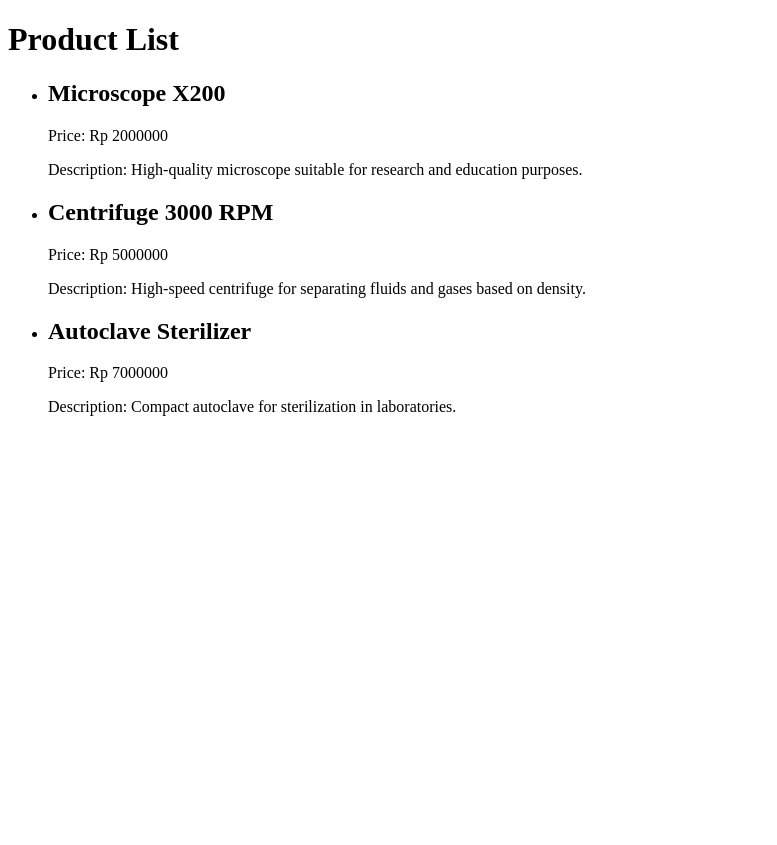
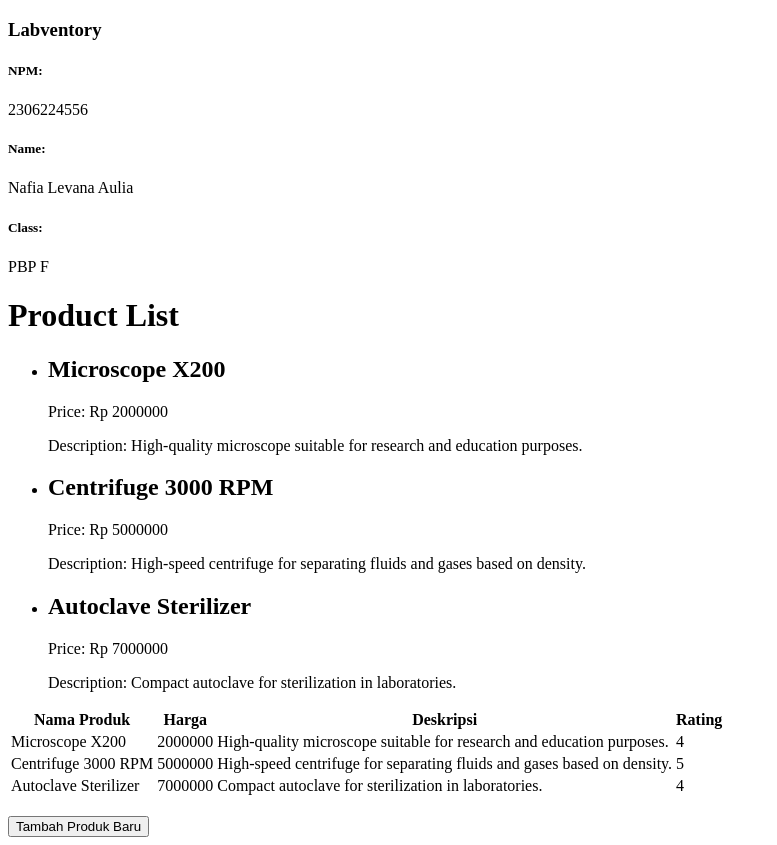
Before and after one commit to naphiale/labventory, a Django app: page / in a window 1280 px wide. Shown: the whole page, without its empty margins (0-777 px from the left). Before the commit the page ends 416 px from the top, so only its background shows below. Run offline with Django 5.2, Linux system fonts and the light colour scheme.

Commit message:
push tugas 3

```diff
--- a/labventory/settings.py
+++ b/labventory/settings.py
@@ -54,7 +54,7 @@ ROOT_URLCONF = 'labventory.urls'
 TEMPLATES = [
     {
         'BACKEND': 'django.template.backends.django.DjangoTemplates',
-        'DIRS': [],
+        'DIRS': [BASE_DIR / 'templates'],
         'APP_DIRS': True,
         'OPTIONS': {
             'context_processors': [
--- a/main/models.py
+++ b/main/models.py
@@ -1,10 +1,12 @@
+import uuid
 from django.db import models
 
 class Product(models.Model):
+    id = models.UUIDField(primary_key=True, default=uuid.uuid4, editable=False)
     name = models.CharField(max_length=255)
     price = models.IntegerField()
     description = models.TextField()
-    # rating = models.IntegerField()
+    rating = models.IntegerField(default=0)
 
     def __str__(self):
         return self.name
--- a/main/templates/main.html
+++ b/main/templates/main.html
@@ -1,11 +1,17 @@
-<!DOCTYPE html>
-<html lang="en">
-<head>
-    <meta charset="UTF-8">
-    <meta name="viewport" content="width=device-width, initial-scale=1.0">
-    <title>Labventory</title>
-</head>
-<body>
+{% extends 'base.html' %}
+
+{% block content %}
+<h3>Labventory</h3>
+
+<h5>NPM: </h5>
+<p>{{ npm }}</p>
+
+<h5>Name: </h5>
+<p>{{ name }}</p>
+
+<h5>Class: </h5>
+<p>{{ class }}</p>
+
     <h1>Product List</h1>
     <ul>
         {% for product in products %}
@@ -16,5 +22,32 @@
         </li>
         {% endfor %}
     </ul>
-</body>
-</html>
+
+{% if not products %}
+<p>Belum ada produk yang ditambahkan.</p>
+{% else %}
+<table>
+  <tr>
+    <th>Nama Produk</th>
+    <th>Harga</th>
+    <th>Deskripsi</th>
+    <th>Rating</th>
+  </tr>
+
+  {% for product in products %}
+  <tr>
+    <td>{{ product.name }}</td>
+    <td>{{ product.price }}</td>
+    <td>{{ product.description }}</td>
+    <td>{{ product.rating }}</td>
+  </tr>
+  {% endfor %}
+</table>
+{% endif %}
+
+<br />
+
+<a href="{% url 'main:create_product' %}">
+  <button>Tambah Produk Baru</button>
+</a>
+{% endblock content %}
--- a/main/urls.py
+++ b/main/urls.py
@@ -1,6 +1,13 @@
 from django.urls import path
-from . import views
+from main.views import show_main, create_product, show_xml, show_json, show_xml_by_id, show_json_by_id
+
+app_name = 'main'
 
 urlpatterns = [
-    path('', views.show_main, name='show_main'),  # Pastikan ini mendefinisikan view yang benar
+    path('', show_main, name='show_main'),
+    path('create-product/', create_product, name='create_product'),
+    path('xml/', show_xml, name='show_xml'),
+    path('json/', show_json, name='show_json'),
+    path('xml/<str:id>/', show_xml_by_id, name='show_xml_by_id'),
+    path('json/<str:id>/', show_json_by_id, name='show_json_by_id'),
 ]
--- a/main/views.py
+++ b/main/views.py
@@ -1,7 +1,13 @@
-from django.shortcuts import render
+from django.shortcuts import render, redirect
+from main.forms import ProductForm
+from main.models import Product
+from django.http import HttpResponse
+from django.core import serializers
 
 def show_main(request):
     # Data produk dalam bentuk list of dictionaries
+    products = Product.objects.all()
+
     products = [
         {
             'name': 'Microscope X200',
@@ -25,8 +31,36 @@ def show_main(request):
 
     # Context untuk dikirimkan ke template
     context = {
+        'npm': '2306224556',
+        'name': 'Nafia Levana Aulia',
+        'class': 'PBP F',
         'products': products
     }
 
     # Merender template main.html dengan context
     return render(request, "main.html", context)
+
+def create_product(request):
+    form = ProductForm(request.POST or None)
+    if form.is_valid() and request.method == "POST":
+        form.save()
+        return redirect('main:show_main')
+
+    context = {'form': form}
+    return render(request, "create_product.html", context)
+
+def show_xml(request):
+    data = Product.objects.all()
+    return HttpResponse(serializers.serialize("xml", data), content_type="application/xml")
+
+def show_json(request):
+    data = Product.objects.all()
+    return HttpResponse(serializers.serialize("json", data), content_type="application/json")
+
+def show_xml_by_id(request, id):
+    data = Product.objects.filter(pk=id)
+    return HttpResponse(serializers.serialize("xml", data), content_type="application/xml")
+
+def show_json_by_id(request, id):
+    data = Product.objects.filter(pk=id)
+    return HttpResponse(serializers.serialize("json", data), content_type="application/json")
--- /dev/null
+++ b/templates/base.html
@@ -0,0 +1,13 @@
+{% load static %}
+<!DOCTYPE html>
+<html lang="en">
+  <head>
+    <meta charset="UTF-8" />
+    <meta name="viewport" content="width=device-width, initial-scale=1.0" />
+    {% block meta %} {% endblock meta %}
+  </head>
+
+  <body>
+    {% block content %} {% endblock content %}
+  </body>
+</html>
```
Also changed, not shown: main/forms.py (added, +7 -0 lines), main/templates/create_product.html (added, +18 -0 lines), README.md, db.sqlite3, main/migrations/0002_alter_product_id_alter_product_rating.py (added).
